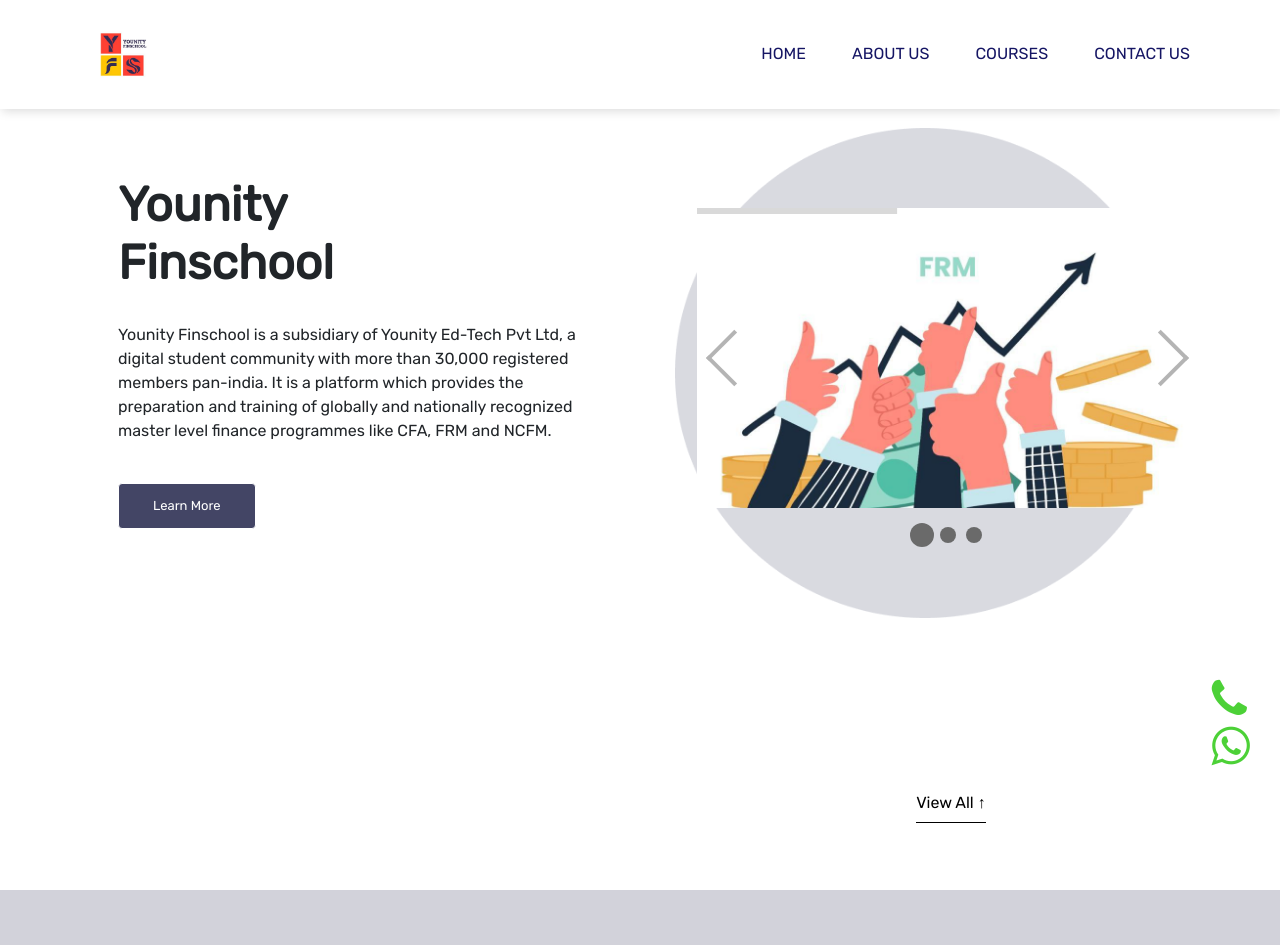
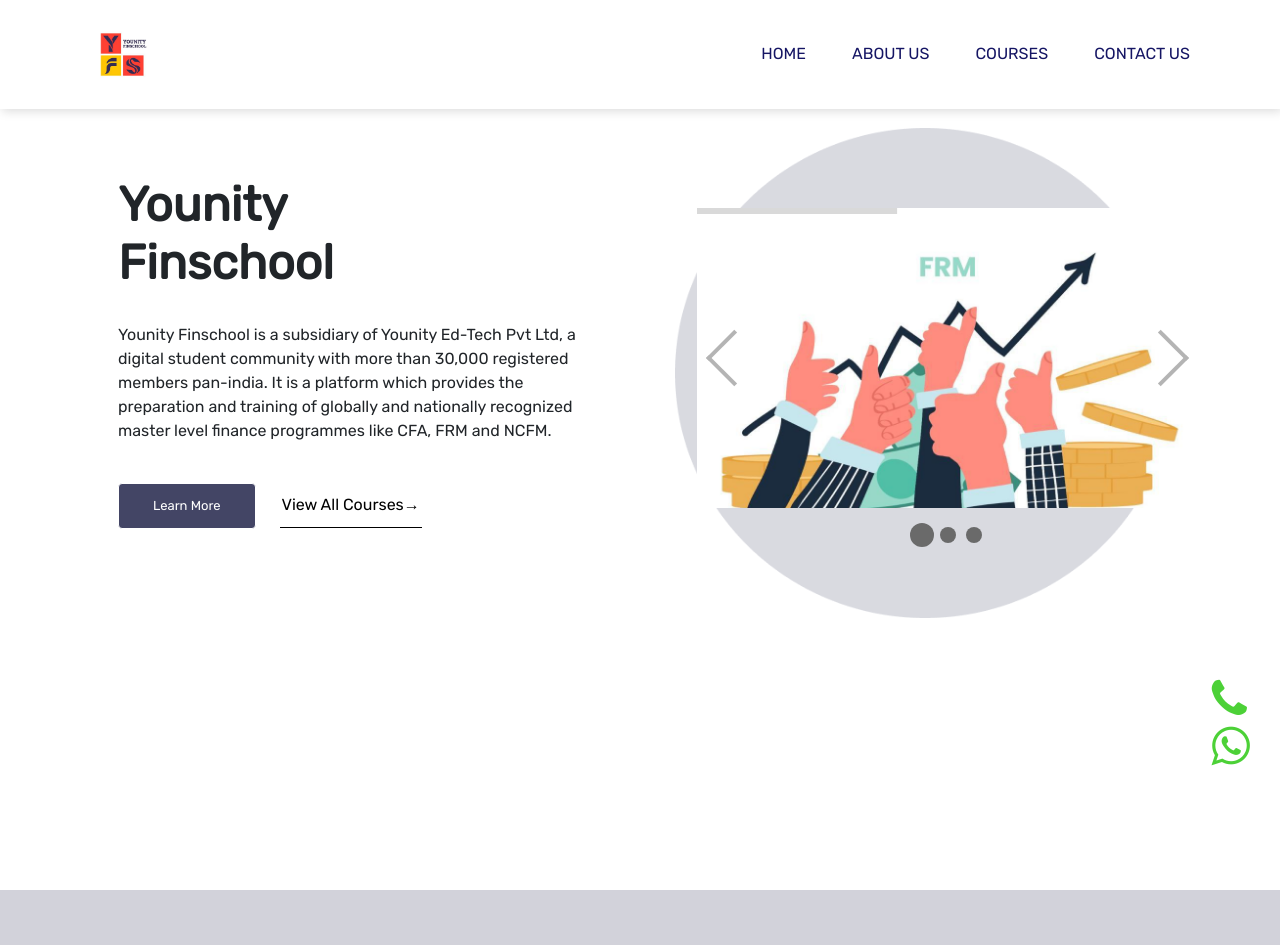
Before and after one commit to Ritwik880/Younity, a React (Create React App) app: page / in a window 1280 px wide. Shown: the top 945 px of the page. Built offline with nearby package versions, Linux system fonts and the light colour scheme.

Commit message:
fixed issues with courses btn

```diff
--- a/src/App.css
+++ b/src/App.css
@@ -601,25 +601,22 @@
 	border: none;
 	background: transparent;
 	border-bottom: 1px solid #000;
-	padding: 7px 0;
+	padding: 10px 2px;
 	cursor: pointer;
-	position: absolute;
-    right: 23%;
-    top: 98%;
+
 }
-@media (min-width: 300px) and (max-width:400px) {
+#sliderCourse::after{
+	content: "\2192";
+}
+@media (max-width: 450px) {
 	#sliderCourse{
-		right: 41%;
-		top: 124%;
-	}
+
+		padding: 10px 0;
 
 
-
-}
-@media (min-width: 400px) and (max-width: 768px) {
-	#sliderCourse{
-	right: 41%;
-    top: 120%;
+	}
+	#sliderCourse::after{
+		content: "\2193";
 	}
 
 }
@@ -627,10 +624,6 @@
 	.course{
 		margin-top: 5%;
 	}
-	#sliderCourse{
-		right: 46%;
-		top: 104%;
-	}
 
 
 
--- a/src/components/Home.js
+++ b/src/components/Home.js
@@ -65,6 +65,9 @@
                             </p>
                             <div className="d-flex pt-4">
                                 <button onClick={handleShow} className="btn btn-primary mr-2" id='mybtn'>Learn More</button>
+                                <Link to='/courses'>
+                                    <button className='mx-4' id='sliderCourse'>View All Courses</button>
+                                </Link>
                                 <Modal
                                     show={show}
                                     onHide={handleClose}
@@ -105,22 +108,13 @@
                             play={true}
                             cancelOnInteraction={false} // should stop playing on user interaction
                             interval={6000}
-                        // className='reactSider'
                         >
-                            {/* <Link to='/frm'>
-                            </Link>
-                            <Link to='/cfa'>
-                            </Link>
-                            <Link to='/ncfm'>
-                            </Link> */}
                             <div data-src={landingfrm} />
                             <div data-src={landingcfa} />
                             <div data-src={landingncfm} />
 
                         </AutoplaySlider>
-                        <Link to='/courses'>
-                            <button id='sliderCourse'>View All &uarr;</button>
-                        </Link>
+
 
 
 
```
